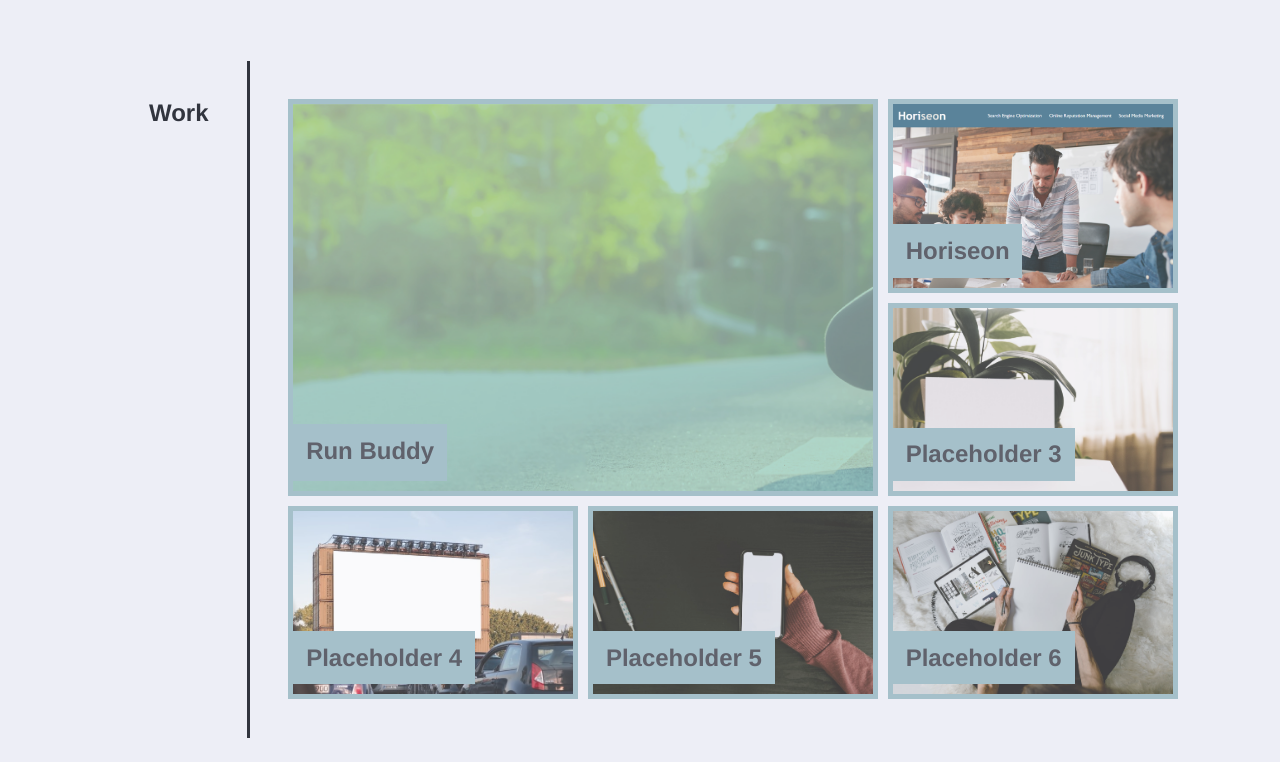
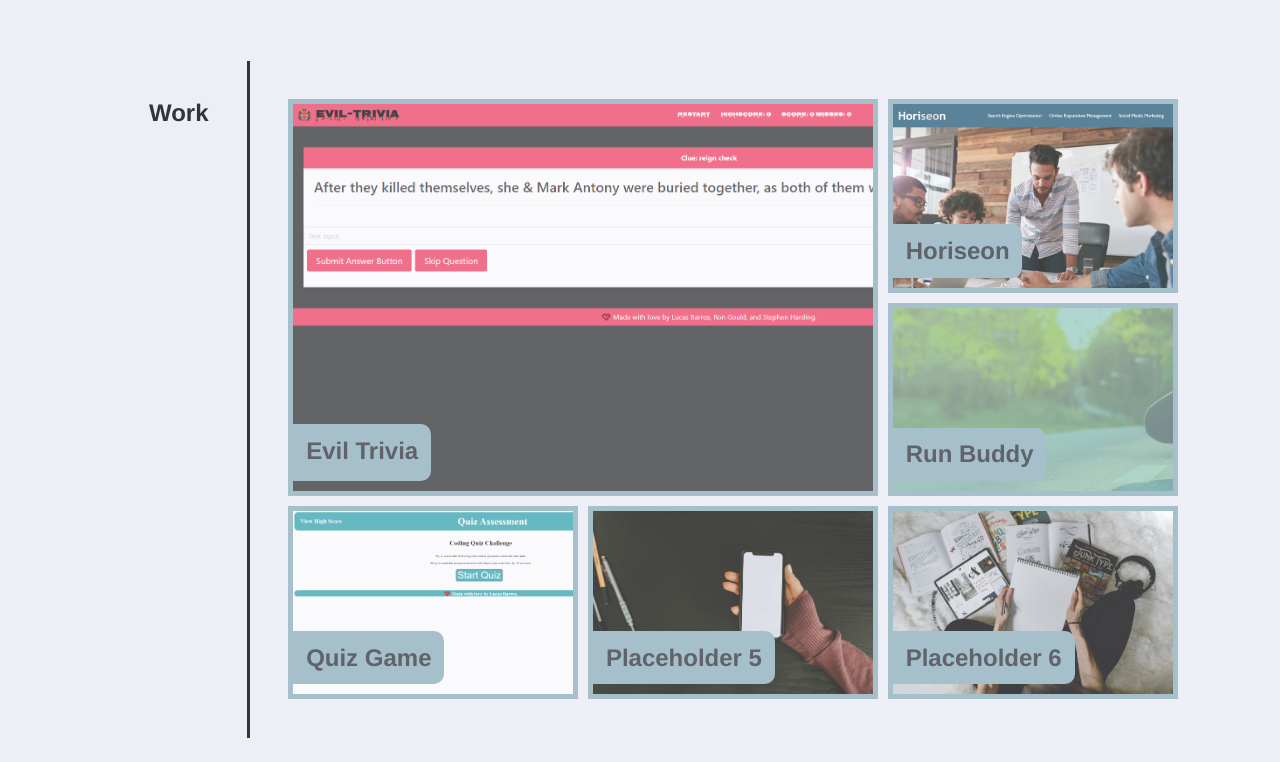
Before and after one commit to lucasmbarros/portfolio, a plain HTML site: page index.html in a window 1280 px wide. Shown: the part 538-1300 px from the top of the page. Drawn offline with Linux system fonts and the light colour scheme.

Commit message:
change border on header and projects name, update projects and links

```diff
--- a/assets/css/style.css
+++ b/assets/css/style.css
@@ -36,6 +36,9 @@ header h1 {
     margin-left: 0;
     background-color: var(--tertiary-color);
     padding-left: 50px;
+    padding-right: 5px;
+    border-top-right-radius: 10px;
+    border-bottom-right-radius: 10px;
 }
 
 header nav ul {
@@ -121,6 +124,8 @@ header nav ul li a {
     top: 120px;
     bottom: 10px;
     font-size: larger;
+    border-top-right-radius: 10px;
+    border-bottom-right-radius: 10px;
 }
 
 #project-name-1 {
@@ -145,7 +150,7 @@ header nav ul li a {
     grid-column: 1 / span 2;
     grid-row: 1 / span 2;
     background-size: cover;
-    background-image: url("../images/run-page.jpg");
+    background-image: url("../images/evil-trivia.png");
     opacity: 0.75;
 }
 
@@ -161,7 +166,7 @@ header nav ul li a {
     grid-column: 3 / span 1;
     grid-row: 2 / span 1;
     background-size: cover;
-    background-image: url("../images/place-holder-3.jpg");
+    background-image: url("../images/run-page.jpg");
     opacity: 0.75;
 }
 
@@ -169,7 +174,7 @@ header nav ul li a {
     grid-column: 1 / span 1;
     grid-row: 3 / span 1;
     background-size: cover;
-    background-image: url("../images/place-holder-4.jpg");
+    background-image: url("../images/quiz-game.png");
     opacity: 0.75;
 }
 
--- a/index.html
+++ b/index.html
@@ -49,23 +49,23 @@
             <div id="work-flex" class="work-grid-wrapper content-flex">
                 <div class="work-grid-container">
                     <div id="grid-item-1" class="grid-item">
-                        <h5 id="project-name-1" class="project-name">Run Buddy</h5>
-                        <a href="https://lucasmbarros.github.io/run-buddy/" title="run-buddy" id="project-image-1"
+                        <h5 id="project-name-1" class="project-name">Evil Trivia</h5>
+                        <a href="https://stephen-harding1.github.io/Evil-Trivia/" title="Evil Trivia" id="project-image-1"
                             class="project-image" target="_blank"></a>
                     </div>
                     <div id="grid-item-2" class="grid-item">
                         <h5 id="project-name-2" class="project-name">Horiseon</h5>
-                        <a href="https://lucasmbarros.github.io/challenge-week-1/" title="horiseon-challenge"
+                        <a href="https://lucasmbarros.github.io/challenge-week-1/" title="Horiseon"
                             id="project-image-2" class="project-image" target="_blank"></a>
                     </div>
                     <div id="grid-item-3" class="grid-item">
-                        <h5 id="project-name-3" class="project-name">Placeholder 3</h5>
-                        <a href="#" title="" id="project-image-3"
+                        <h5 id="project-name-3" class="project-name">Run Buddy</h5>
+                        <a href="https://lucasmbarros.github.io/run-buddy/" title="Run Buddy" id="project-image-3"
                             class="project-image" target="_blank"></a>
                     </div>
                     <div id="grid-item-4" class="grid-item">
-                        <h5 id="project-name-4" class="project-name">Placeholder 4</h5>
-                        <a href="#" title="" id="project-image-4" class="project-image" target="_blank"></a>
+                        <h5 id="project-name-4" class="project-name">Quiz Game</h5>
+                        <a href="https://lucasmbarros.github.io/quiz-game/" title="Quiz Game" id="project-image-4" class="project-image" target="_blank"></a>
                     </div>
                     <div id="grid-item-5" class="grid-item">
                         <h5 id="project-name-5" class="project-name">Placeholder 5</h5>
```
Also changed, not shown: assets/images/evil-trivia.png (added), assets/images/quiz-game.png (added).
